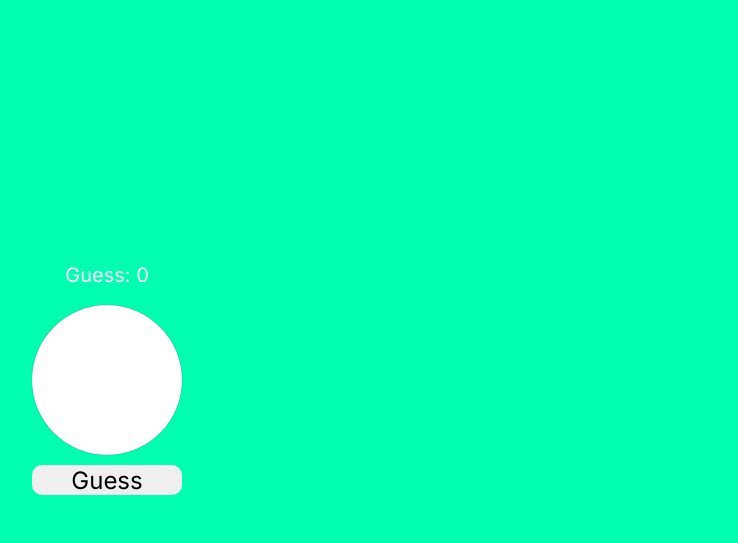
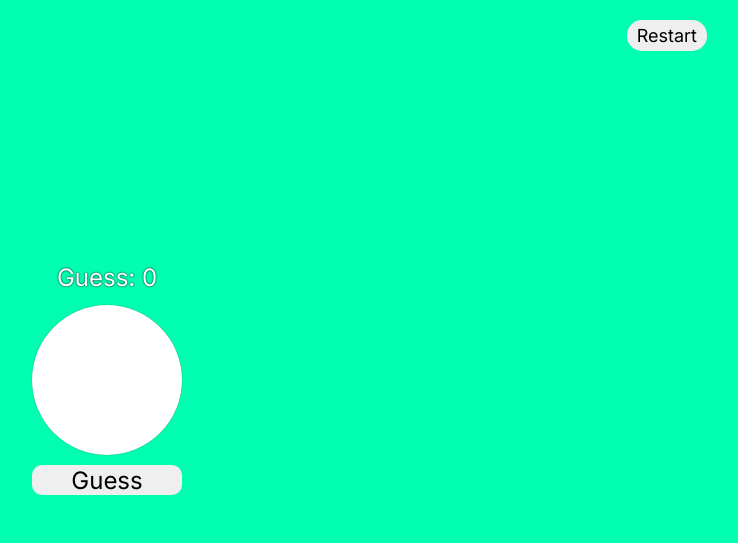
Before and after one commit to tamanchichan/guessing-game, a plain HTML site: page index.html in a window 1280 px wide. Shown: the whole page, without its empty margins (533-1271 px from the left). Drawn offline with Linux system fonts and the light colour scheme.

Commit message:
content uploaded

```diff
--- a/assets/script/index.js
+++ b/assets/script/index.js
@@ -1,15 +1,13 @@
 'use strict';
 
+const restart = document.querySelector('.restart-btn');
 const input = document.querySelector('.input-number');
 const guessCount = document.querySelector('.guess-count');
 const guess = document.querySelector('.guess-btn');
 const message = document.querySelector('.message');
 
-//  function randomNumber() {
-//   return Math.floor(Math.random() * 50);
-// }
+let random = Math.floor(Math.random() * 50);
 
-let random = Math.floor(Math.random() * 50);
 let guesses = 0;
 guessCount.innerText = `Guess: ${guesses}`;
 
--- a/assets/style/index.css
+++ b/assets/style/index.css
@@ -7,6 +7,20 @@
 
 main {
   background-color: var(--main-bg-color);
+}
+
+main .top-right {
+  position: fixed;
+  inset: 20px 40px auto auto;
+}
+
+main .top-right button {
+  border-radius: 15px;
+  font-size: 18px;
+  padding: 5px 10px;
+}
+
+main .centre {
   display: grid;
   height: 100vh;
   place-content: center;
@@ -19,10 +33,11 @@ main .flex {
 
 main .guess-count {
   color: #fff;
-  font-size: 20px;
+  font-size: 24px;
   height: 30px;
   margin-bottom: 15px;
   text-align: center;
+  text-shadow: 0px 0px 2px #000;
   width: 150px;
 }
 
@@ -49,7 +64,7 @@ main .message {
   background-color: rgba(0, 0, 0, 0.5);
   border-radius: 10px;
   color: #fff;
-  font-size: 20px;
+  font-size: 24px;
   height: 30px;
   margin-top: 15px;
   text-align: center;
--- a/index.html
+++ b/index.html
@@ -17,6 +17,10 @@
   </head>
   <body>
     <main>
+      <div class='top-right'>
+        <button class='restart-btn'>Restart</button>
+      </div>
+      <div class='centre'>
       <p class='guess-count'></p>
       <div class='flex'>
         <form>
@@ -25,6 +29,7 @@
         </form>
       </div>
       <p class='message'></p>
+      </div>
     </main>
   </body>
 </html>
```
